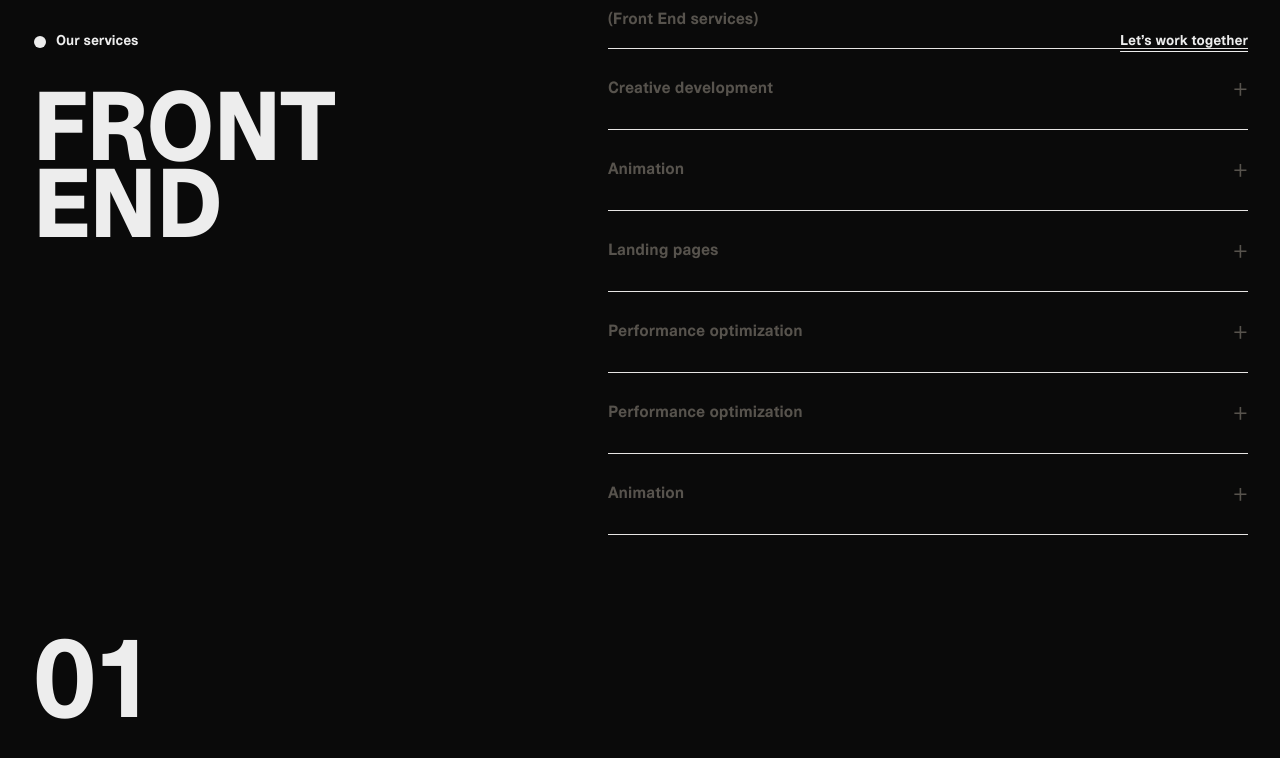
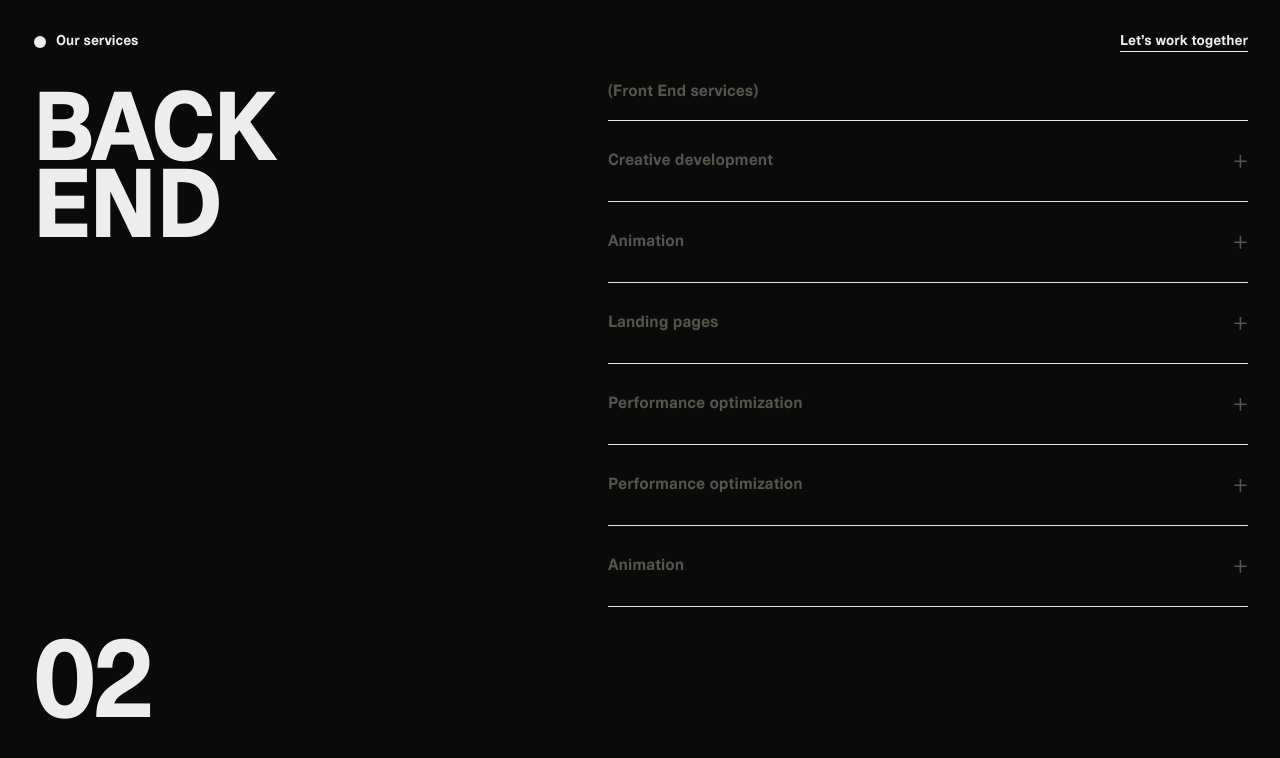
Before and after one commit to vli777/plaid, a Next.js app in the folder landing/: page / in a window 1280 px wide. Shown: the top 758 px of the page. Built offline with nearby package versions, Linux system fonts and the light colour scheme; no server answers.

Commit message:
refactor(PanelContent, PanelItem, PanelList): streamline props and enhance in-view handling

```diff
--- a/landing/src/components/PanelContent.tsx
+++ b/landing/src/components/PanelContent.tsx
@@ -1,3 +1,5 @@
+"use client";
+
 import { ServicePanel, Section } from "@/types/services";
 import PanelSection from "./PanelSection";
 import { useRef, useEffect } from "react";
@@ -6,39 +8,37 @@ import { useInView, UseInViewOptions } from "framer-motion";
 export interface PanelContentProps {
   panel: ServicePanel;
   index: number;
-  onInView?: (index: number, inView: boolean) => void;
-  centerY: number;
+  // titleRef: React.RefObject<HTMLHeadingElement | null>;
+  scrollRef: React.RefObject<HTMLDivElement | null>;
+  titleHeight: number;
+  onInView?: (index: number) => void;
 }
 
 export default function PanelContent({
   panel,
   index,
+  scrollRef,
+  titleHeight,
   onInView,
-  centerY,
 }: PanelContentProps) {
-  const subtitleRef = useRef<HTMLParagraphElement | null>(null);
+  const subtitleRef = useRef<HTMLParagraphElement>(null);
 
-  let margin = "-50% 0px -50% 0px";
-  if (centerY > 0 && typeof window !== "undefined") {
-    const leeway = 32;
-    const topMargin = -(centerY - leeway);
-    const bottomMargin = -(window.innerHeight - centerY - leeway);
-    margin = `${topMargin}px 0px ${bottomMargin}px 0px`;
-  }
+  const opts: UseInViewOptions = {
+    root: scrollRef,
+    margin: `-${titleHeight}px 0px 0px 0px` as UseInViewOptions["margin"],
+    amount: 0,
+  };
 
-  const isInView = useInView(subtitleRef, {
-    margin: margin as UseInViewOptions["margin"],
-    amount: "some",
-  });
+  const isInView = useInView(subtitleRef, opts);
 
   useEffect(() => {
-    if (onInView) {
-      onInView(index, isInView);
+    if (isInView) {
+      onInView?.(index);
     }
   }, [isInView, index, onInView]);
 
   return (
-    <div className="w-full md:w-[640px] md:ml-auto h-full flex flex-col overflow-y-auto divide-y divide-stone-200 my-2">
+    <div className="w-full md:w-[640px] md:ml-auto h-full flex flex-col divide-y divide-stone-200 pt-8">
       {panel.subtitle && (
         <p className="pb-4 text-md font-bold text-stone-600" ref={subtitleRef}>
           {panel.subtitle}
--- a/landing/src/components/PanelItem.tsx
+++ b/landing/src/components/PanelItem.tsx
@@ -1,20 +1,39 @@
 import { ServicePanel } from "@/types/services";
 import PanelTitle from "./PanelTitle";
 import PanelContent from "./PanelContent";
+import { RefObject } from "react";
 
 export interface PanelItemProps {
   panel: ServicePanel;
+  index: number;
+  titleRef: RefObject<HTMLHeadingElement>;
+  scrollRef: RefObject<HTMLDivElement>;
+  titleHeight: number;
+  onInView: (index: number) => void;
 }
 
-export default function PanelItem({ panel }: PanelItemProps) {
+export default function PanelItem({
+  panel,
+  index,
+  titleRef,
+  scrollRef,
+  titleHeight,
+  onInView,
+}: PanelItemProps) {
   return (
     <div
       className="snap-start h-full relative
         max-w-[2560px] mx-auto
         px-4 md:px-8"
     >
-      <PanelTitle panel={panel} />
-      <PanelContent panel={panel} />
+      <PanelTitle panel={panel} titleRef={titleRef} />
+      <PanelContent
+        panel={panel}
+        index={index}
+        scrollRef={scrollRef}
+        titleHeight={titleHeight}
+        onInView={onInView}
+      />
     </div>
   );
 }
--- a/landing/src/components/PanelList.tsx
+++ b/landing/src/components/PanelList.tsx
@@ -1,3 +1,5 @@
+"use client";
+import { useState, useLayoutEffect, useRef } from "react";
 import { ServicePanel } from "@/types/services";
 import PanelTitle from "./PanelTitle";
 import PanelContent from "./PanelContent";
@@ -7,13 +9,35 @@ interface PanelListProps {
 }
 
 export default function PanelList({ panels }: PanelListProps) {
+  const [activeIndex, setActiveIndex] = useState(0);
+  const titleRef = useRef<HTMLHeadingElement>(null);
+  const scrollRef = useRef<HTMLDivElement>(null);
+  const [titleHeight, setTitleHeight] = useState(0);
+
+  useLayoutEffect(() => {
+    if (titleRef.current) {
+      setTitleHeight(titleRef.current.getBoundingClientRect().height);
+    }
+  }, []);
+
   return (
     <div className="flex h-screen">
-      <PanelTitle panel={panels[0]} />
-      <div className="flex-1 ml-0 md:ml-[360px] px-8 md:px-8">
-        {panels.map((panel) => (
-          <div key={panel.id} className="h-screen">
-            <PanelContent panel={panel} />
+      <PanelTitle panel={panels[activeIndex]} titleRef={titleRef} />
+
+      <div
+        ref={scrollRef}
+        className="flex-1 ml-0 md:ml-[360px] px-8 md:px-8 overflow-y-auto py-6"
+      >
+        {panels.map((panel, idx) => (
+          <div key={panel.id} className="h-screen py-6 snap-start">
+            <PanelContent
+              panel={panel}
+              index={idx}
+
+              scrollRef={scrollRef}
+              titleHeight={titleHeight}
+              onInView={(i) => setActiveIndex(i)}
+            />
           </div>
         ))}
       </div>
```
